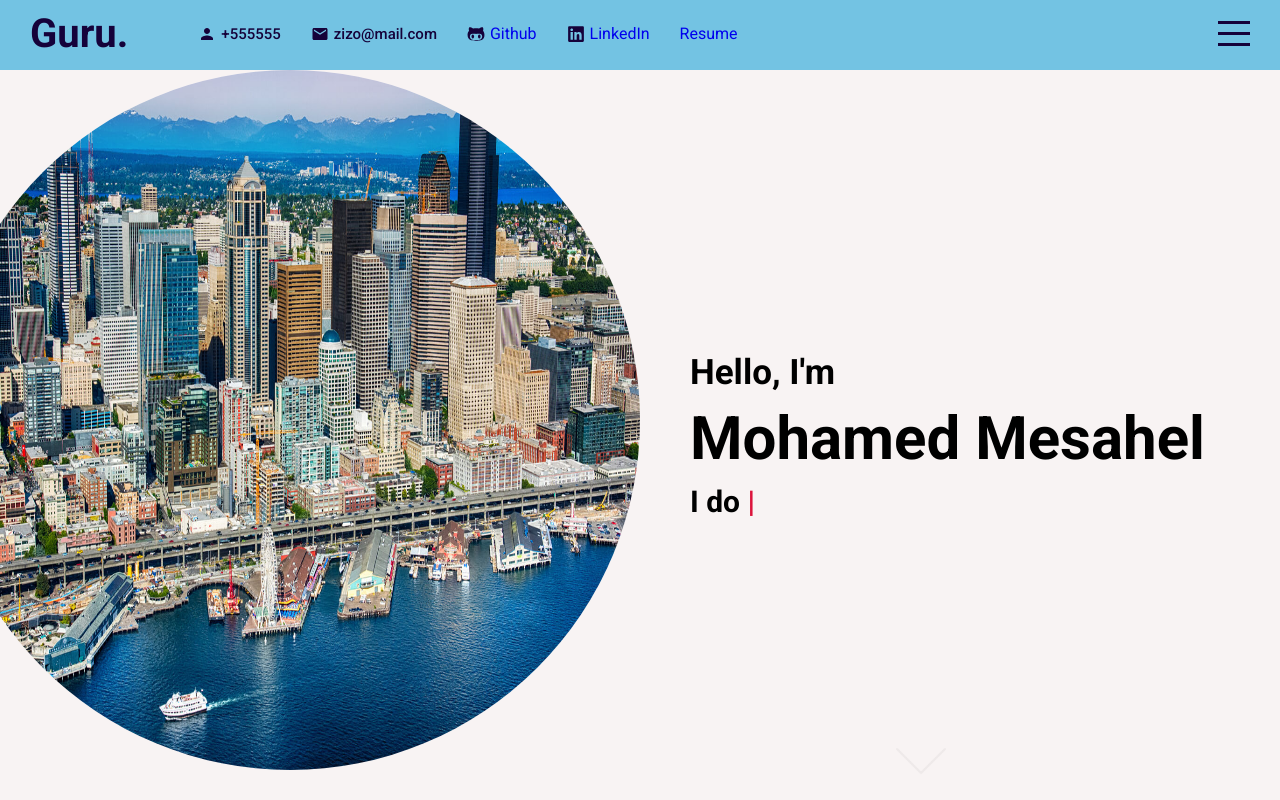
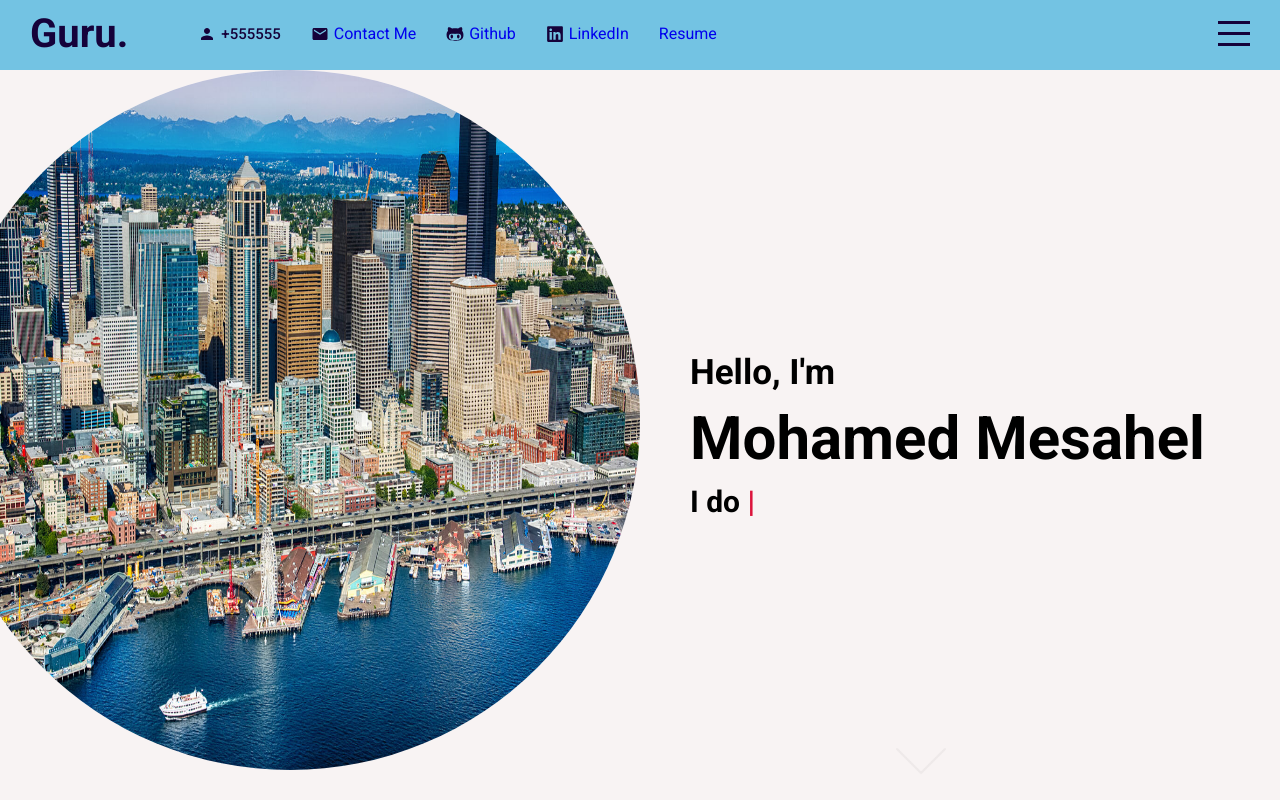
Before and after one commit to MohamedMesahel/React-Portfolio, a React (Create React App) app: page / in a window 1280 px wide. Built offline with nearby package versions, Linux system fonts and the light colour scheme.

Commit message:
updating contact info

```diff
--- a/src/components/topbar/Topbar.jsx
+++ b/src/components/topbar/Topbar.jsx
@@ -20,7 +20,7 @@ export default function Topbar({ menuOpen, setMenuOpen }) {
           </div>
           <div className="itemContainer">
             <Mail className="icon" />
-            <span>zizo@mail.com</span>
+            <a className="link" href="mailto:mohamed.mesahel86@gmail.com">Contact Me</a>
           </div>
         {/* Find an icon for github and linkdin */}
           <div className="itemContainer">
```
